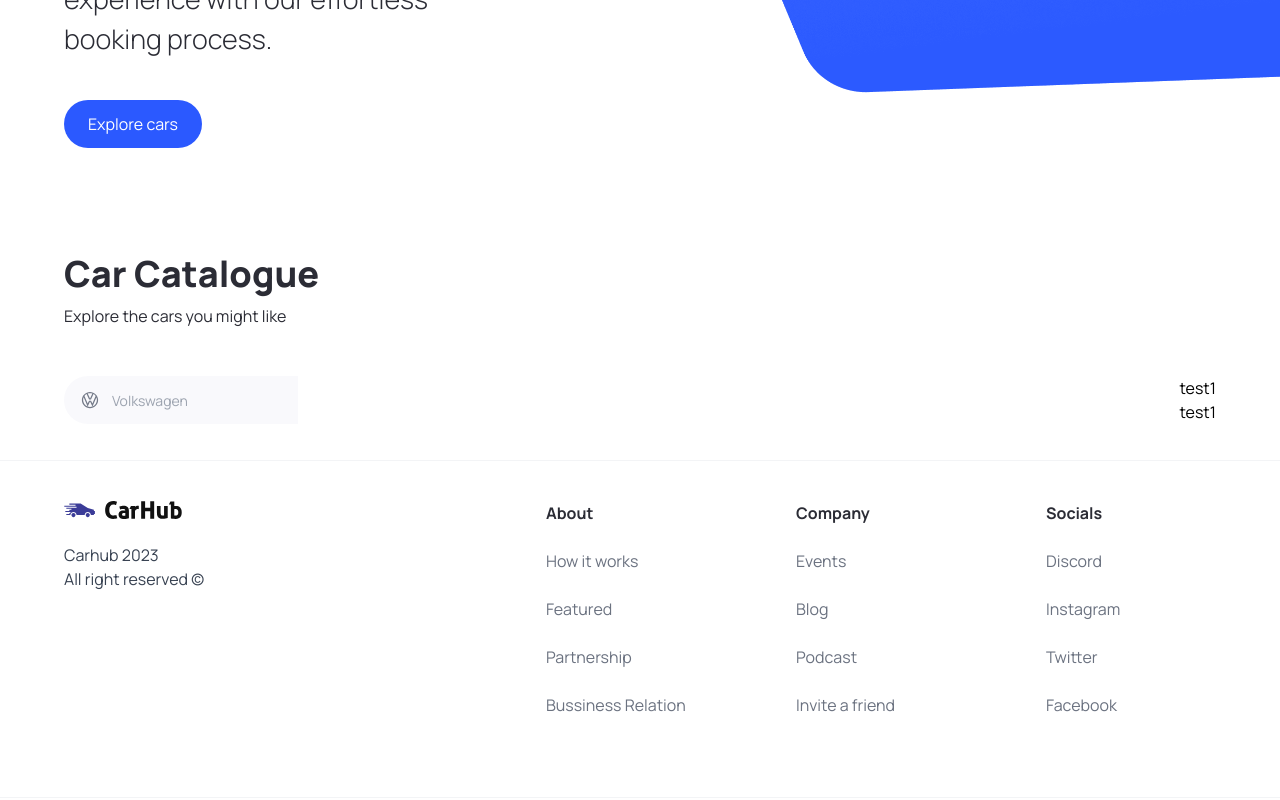
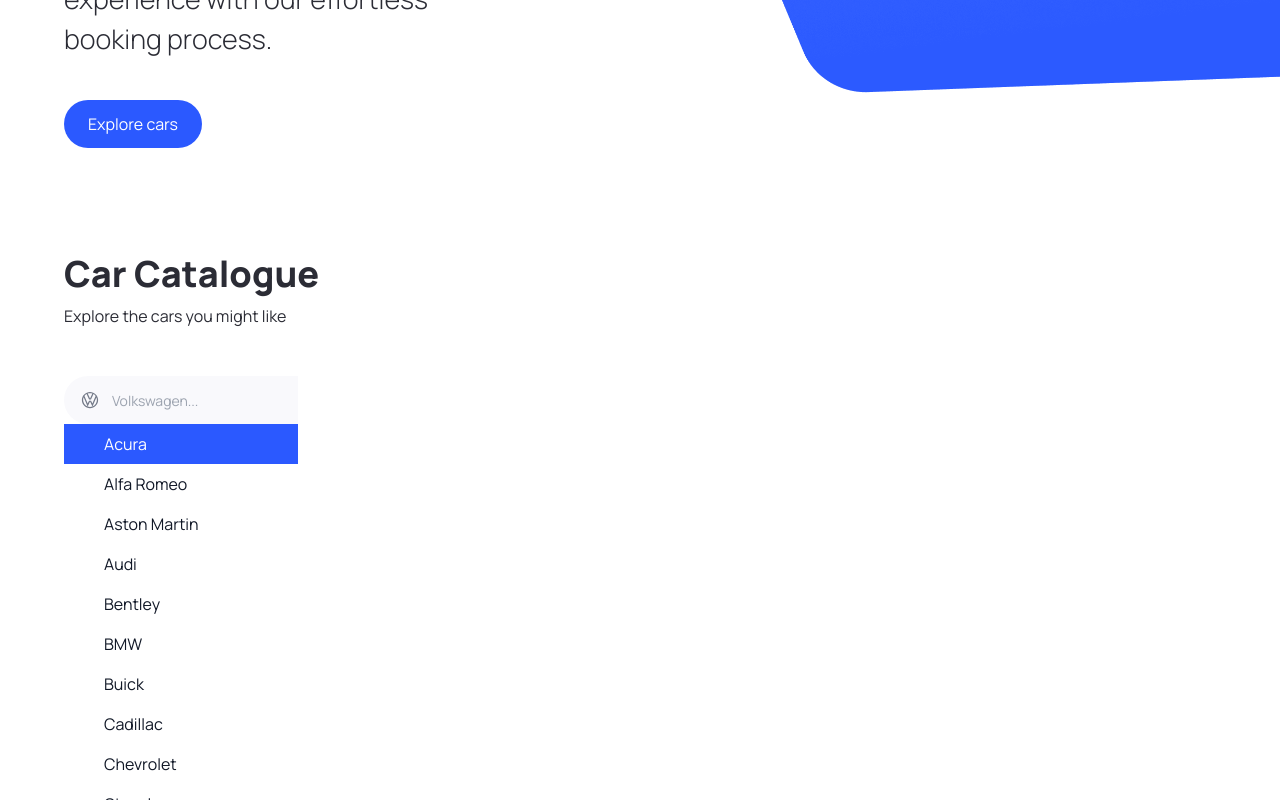
Before and after one commit to Tinkkid/next-js-cars, a Next.js app: page / in a window 1280 px wide. Both pictures are taken after a click on the button 82 px from the left and 1010 px from the top of the page. Shown: the part 610-1410 px from the top of the page. Built offline with nearby package versions, Linux system fonts and the light colour scheme.

Commit message:
Created searching cars in input

```diff
--- a/components/SearchManufactur.tsx
+++ b/components/SearchManufactur.tsx
@@ -1,23 +1,64 @@
-"use client"
+"use client";
 
-import { Combobox, Transition } from '@headlessui/react'
-import Image from 'next/image';
+import { useState, Fragment } from "react";
+import { Combobox, Transition } from "@headlessui/react";
+import Image from "next/image";
 
-import { SearchManufacturerProps } from '@/types'
+import { SearchManufacturerProps } from "@/types";
+import { manufacturers } from '@/constants';
 
-const SearchManufactur = ({manufacturer, setManufacturer}: SearchManufacturerProps) => {
+const SearchManufactur = ({
+  manufacturer,
+  setManufacturer,
+}: SearchManufacturerProps) => {
+   const [query, setQuery] = useState("");
+
+   const filteredManufacturers = query === "" ? manufacturers : manufacturers.filter((item) => (
+   item.toLowerCase().replace(/\s+/g,"").includes(query.toLowerCase().replace(/\s+/g,""))
+))
+
   return (
-    <div className='search__manufacturer'>
-        <Combobox>
-           <div className="relative w-full">
-              <Combobox.Button className="absolute top-[14px]">
-                 <Image src="/car-logo.svg" width={20}  height={20} alt="Car logo" className="ml-4"/>
-              </Combobox.Button>
-              <Combobox.Input className="search-manufacturer__input" placeholder="Volkswagen" displayValue={(manufacturer:string) => manufacturer} />
-           </div>
+    <div className="search__manufacturer">
+      <Combobox value={manufacturer} onChange={setManufacturer}>
+        <div className="relative w-full">
+ <Combobox.Button className='absolute top-[14px]'>
+            <Image
+              src='/car-logo.svg'
+              width={20}
+              height={20}
+              className='ml-4'
+              alt='car logo'
+            />
+          </Combobox.Button>
+          <Combobox.Input
+            className="search-manufacturer__input"
+            placeholder="Volkswagen..."
+            displayValue={(manufacturer: string) => manufacturer}
+            onChange={(e)=>setQuery(e.target.value)}
+              />
+              <Transition as={Fragment}
+                 leave="transition ease-in duration-100"
+                 leaveFrom="opacity-100"
+                 leaveTo="opacity-0"
+                 afterLeave={() => setQuery('')}>
+                 <Combobox.Options>
+                    {filteredManufacturers.map((item) => (
+                  <Combobox.Option
+                    key={item}
+                    className={({ active }) =>
+                      `relative search-manufacturer__option ${
+                        active ? "bg-primary-blue text-white" : "text-gray-900"}
+                      `
+                    }
+                          value={item}
+                       >{item}
+                       </Combobox.Option>))}
+                 </Combobox.Options>
+              </Transition>
+        </div>
       </Combobox>
     </div>
-  )
-}
+  );
+};
 
-export default SearchManufactur
+export default SearchManufactur;
```
